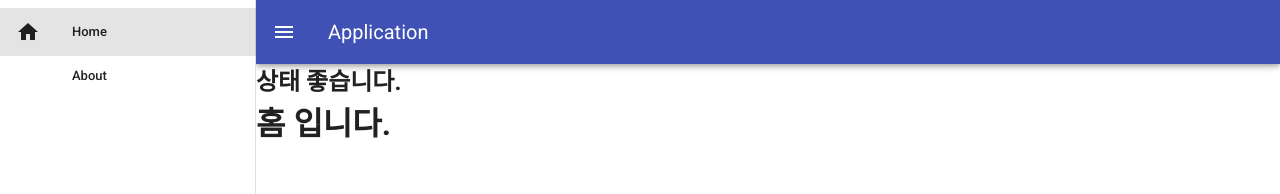
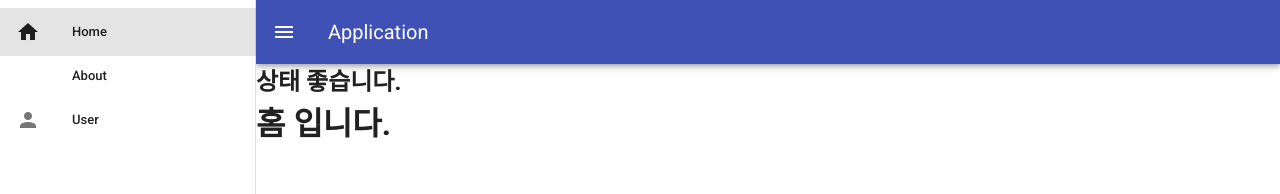
Before and after one commit to rudalson/vue-webblog, a Vue app: page / in a window 1280 px wide. Shown: the top 194 px of the page. Built offline with nearby package versions, Linux system fonts and the light colour scheme.

Commit message:
added user component in drawer drawer에 user component가 보일 수 있도록 추가

```diff
--- a/src/App.vue
+++ b/src/App.vue
@@ -19,6 +19,14 @@
           </v-list-item-action>
           <v-list-item-content>
             <v-list-item-title>About</v-list-item-title>
+          </v-list-item-content>
+        </v-list-item>
+        <v-list-item link router :to="{name: 'user'}" exact>
+          <v-list-item-action>
+            <v-icon>mdi-account</v-icon>
+          </v-list-item-action>
+          <v-list-item-content>
+            <v-list-item-title>User</v-list-item-title>
           </v-list-item-content>
         </v-list-item>
       </v-list>
--- a/src/router/index.js
+++ b/src/router/index.js
@@ -7,7 +7,7 @@ const routes = [
   {
     path: '/',
     name: 'home',
-    component: () => import(/* webpackChunkName: "about" */ '../Home')
+    component: () => import(/* webpackChunkName: "home" */ '../Home')
   },
   {
     path: '/about',
@@ -16,6 +16,11 @@ const routes = [
     // this generates a separate chunk (about.[hash].js) for this route
     // which is lazy-loaded when the route is visited.
     component: () => import(/* webpackChunkName: "about" */ '../views/About')
+  },
+  {
+    path: '/user',
+    name: 'user',
+    component: () => import(/* webpackChunkName: "user" */ '../components/User')
   }
 ]
 
```
